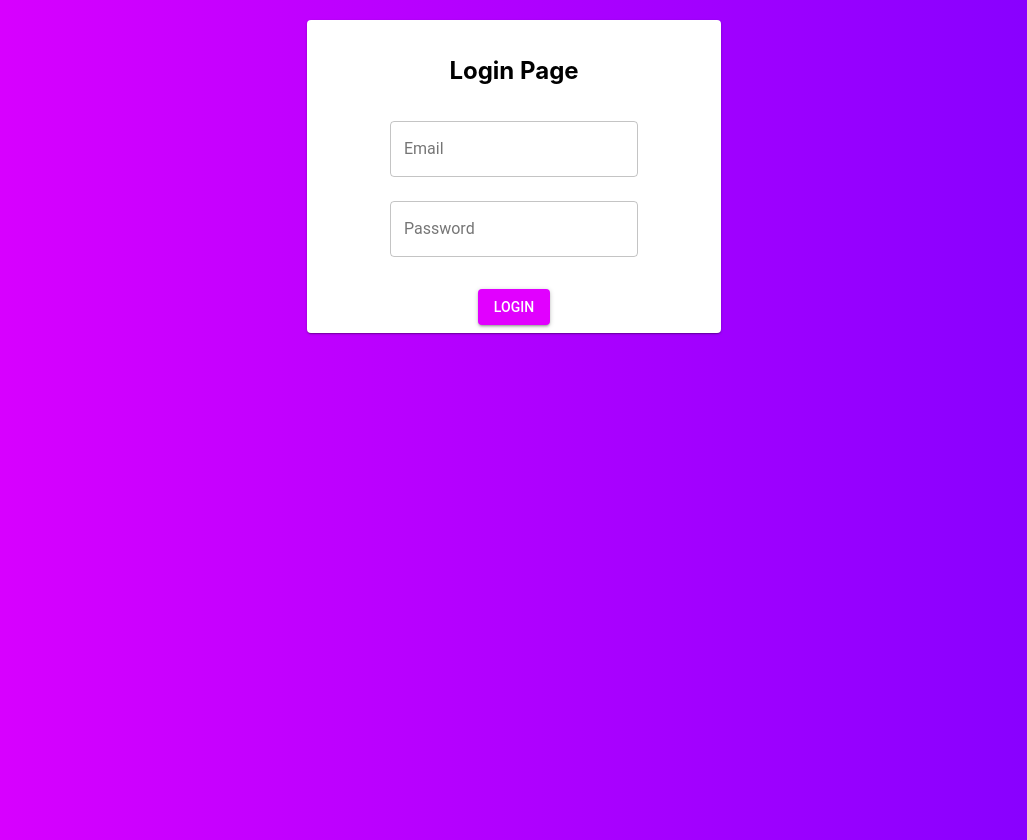
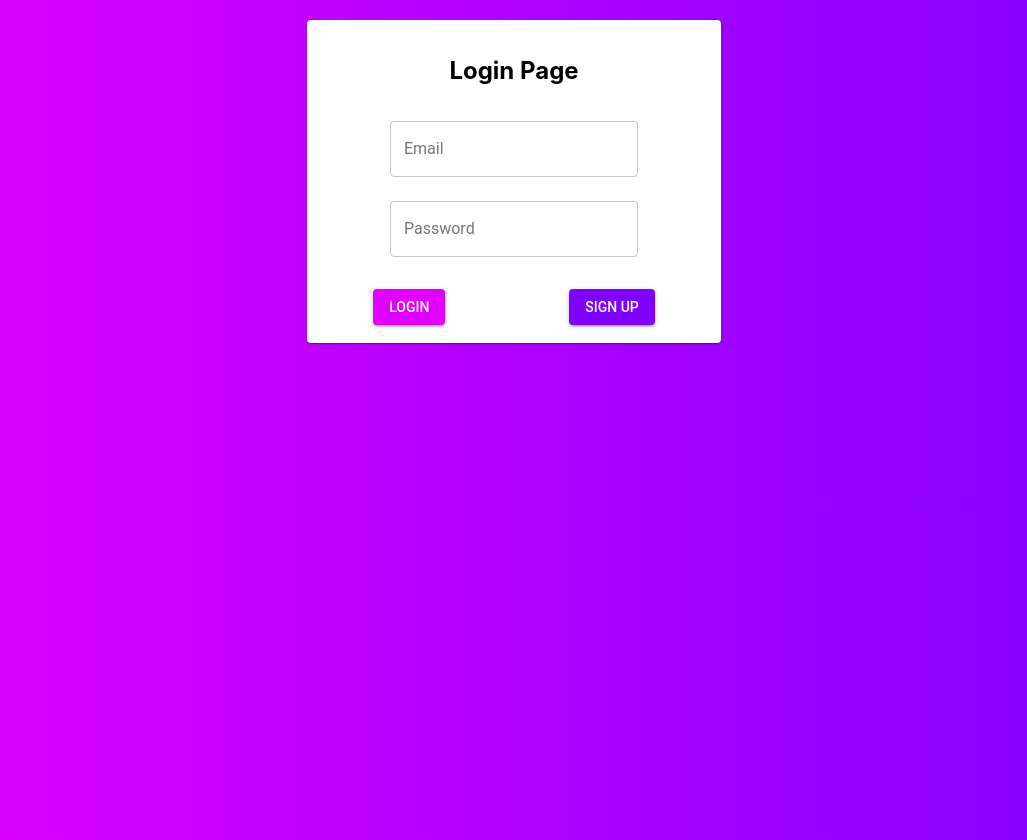
Before and after one commit to SAMtheo/ProgrammingThingsAssignment2, a React (Create React App) app in the folder app/: page /login in a window 1280 px wide. Shown: the whole page, without its empty margins (126-1153 px from the left). Built offline with nearby package versions, Linux system fonts and the light colour scheme.

Commit message:
login and signup buttons

```diff
--- a/app/src/components/loginPage.jsx
+++ b/app/src/components/loginPage.jsx
@@ -7,6 +7,22 @@ import '../styles/loginPage.css';
 class LoginPage extends Component {
   constructor(props) {
     super(props);
+    this.handleLogin = this.handleLogin.bind(this);
+    this.handleSignup = this.handleSignup.bind(this);
+  }
+
+  handleLogin() {
+    const email = document.getElementById('login-email').value;
+    const password = document.getElementById('login-password').value;
+
+    console.log(email, password);
+  }
+
+  handleSignup() {
+    const email = document.getElementById('login-email').value;
+    const password = document.getElementById('login-password').value;
+
+    console.log(email, password);
   }
 
   render() {
@@ -14,33 +30,32 @@ class LoginPage extends Component {
       <div className="login-background">
         <Grid container justify="center" alignItems="center">
           <Grid item xs={12} sm={4}>
-            <Card>
+            <Card className="login-card">
               <CardContent className="login-container">
                 <h2>Login Page</h2>
                 <form className="login-form" noValidate autoComplete="off">
                   <TextField
                     id="login-email"
                     label="Email"
-                    // className={classes.textField}
-                    // value={this.state.name}
-                    // onChange={this.handleChange('name')}
+                    type="Email"
                     margin="normal"
                     variant="outlined"
                   />
                   <TextField
                     id="login-password"
                     label="Password"
-                    // className={classes.textField}
-                    // value={this.state.name}
-                    // onChange={this.handleChange('name')}
+                    type="password"
                     margin="normal"
                     variant="outlined"
                   />
                 </form>
               </CardContent>
               <CardActions>
-                <Button variant="contained" color="primary" className="login-button">
+                <Button variant="contained" color="primary" className="login-button" onClick={this.handleLogin}>
                   Login
+                </Button>
+                <Button variant="contained" color="secondary" className="login-button" onClick={this.handleSignup}>
+                  Sign Up
                 </Button>
               </CardActions>
             </Card>
--- a/app/src/styles/loginPage.css
+++ b/app/src/styles/loginPage.css
@@ -4,6 +4,10 @@
   background: #7F00FF;  /* fallback for old browsers */
   background: -webkit-linear-gradient(to right, #E100FF, #7F00FF);  /* Chrome 10-25, Safari 5.1-6 */
   background: linear-gradient(to right, #E100FF, #7F00FF); /* W3C, IE 10+/ Edge, Firefox 16+, Chrome 26+, Opera 12+, Safari 7+ */
+}
+
+.login-card {
+  padding-bottom: 10px;
 }
 
 .login-container {
```
